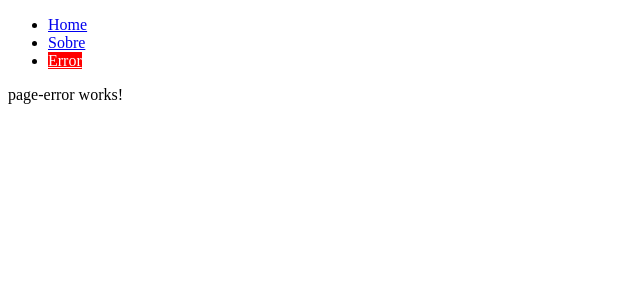
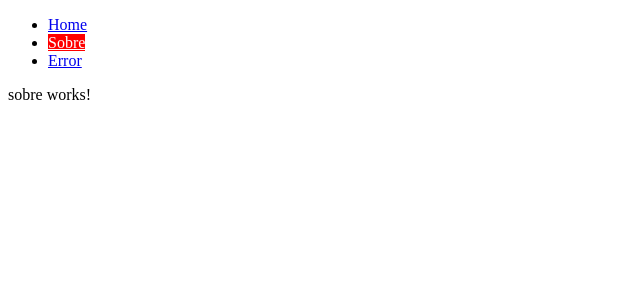
Before and after one commit to jvmhonorato/angular-routes, an Angular app: page /sobre in a window 1280 px wide. Before the commit this address led to /404. Shown: the top 300 px of the page, without its empty margins (0-640 px from the left). Built offline with nearby package versions, Linux system fonts and the light colour scheme.

Commit message:
add children routes in app-routing

```diff
--- a/src/app/app-routing.module.ts
+++ b/src/app/app-routing.module.ts
@@ -8,7 +8,10 @@ import { SobreComponent } from './pages/sobre/sobre.component';
 
 const routes: Routes = [
   {path:"",component: HomeComponent,pathMatch: 'full'},
-  {path:"sobre/:id/:username",component: SobreComponent},
+  {path:"sobre",component: SobreComponent, children: [
+    {path:"victor",component: SobreComponent},
+  ]},
+
   {path:"404",component: PageErrorComponent},
   {path:"**",redirectTo:"404"},
 ];
--- a/src/app/pages/sobre/sobre.component.ts
+++ b/src/app/pages/sobre/sobre.component.ts
@@ -19,9 +19,11 @@ export class SobreComponent implements OnInit  {
         res =>
         console.log(res)
       )
-      setInterval(() => {
-        //this.router.navigate(['404']);
-       this.router.navigateByUrl('404');
-      },3000)
+
+      // //redirect
+      // setInterval(() => {
+      //   //this.router.navigate(['404']);
+      //  this.router.navigateByUrl('404');
+      // },3000)
     }
 }
--- a/src/app/shared/menu/menu.component.html
+++ b/src/app/shared/menu/menu.component.html
@@ -5,7 +5,7 @@
         <a routerLink="/" [routerLinkActive]="['active']" [routerLinkActiveOptions]="{exact: true}">Home</a>
       </li>
       <li>
-        <a routerLink="sobre" [routerLinkActive]="['active']" [routerLinkActiveOptions]="{exact: true}">Sobre</a>
+        <a routerLink="sobre" [routerLinkActive]="['active']" >Sobre</a>
       </li>
       <li>
         <a [routerLink]="['/404']" [routerLinkActive]="['active']" [routerLinkActiveOptions]="{exact: true}">Error</a>
```
Also changed, not shown: src/app/tutorial.txt.
